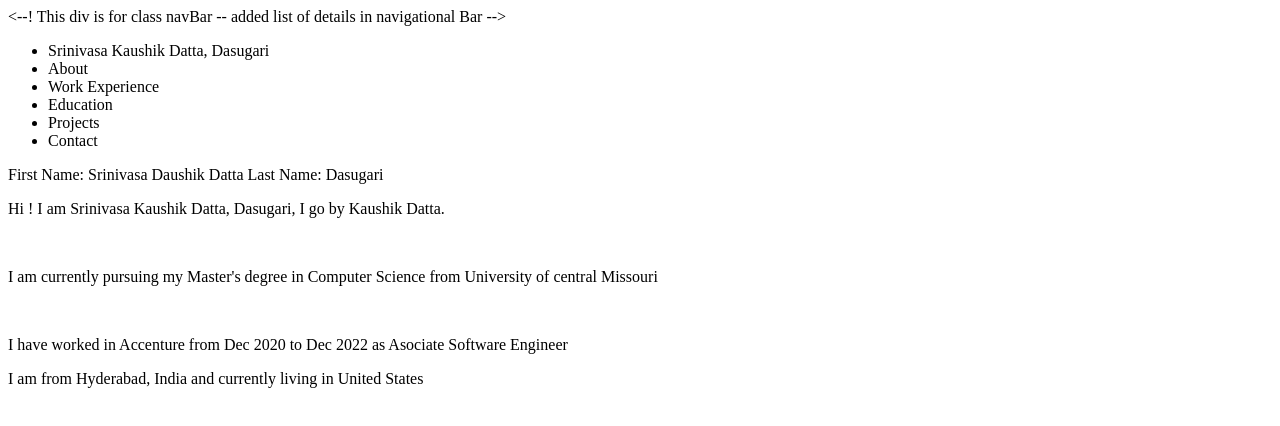
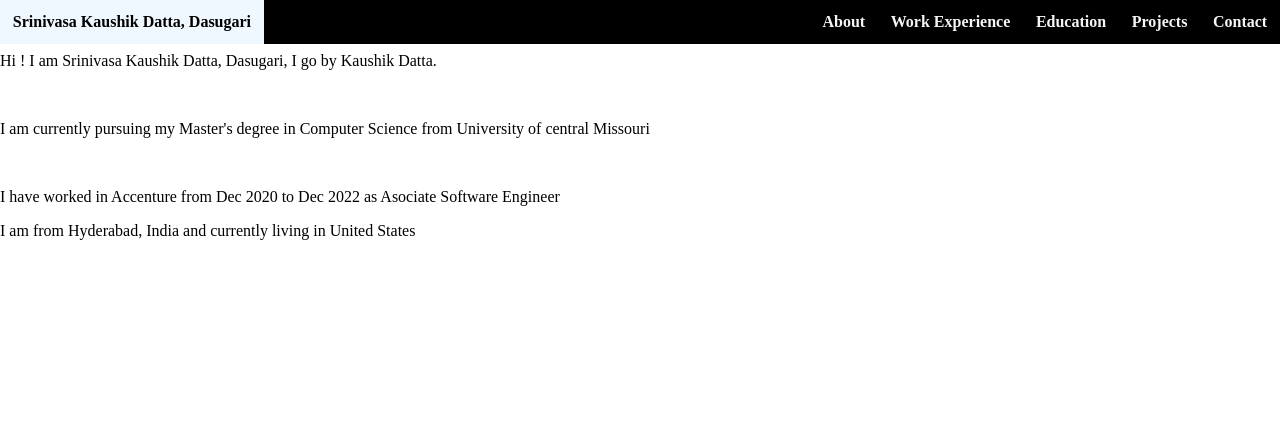
Before and after one commit to kaushikdasugari/Portfolio, a plain HTML site: page src/index.html in a window 1280 px wide. Drawn offline with Linux system fonts and the light colour scheme.

Commit message:
Added Basic NavBar

```diff
--- a/src/index.html
+++ b/src/index.html
@@ -4,27 +4,35 @@
     <meta charset="UTF-8">
     <meta name="viewport" content="width=device-width, initial-scale=1.0">
     <title>Kaushik Datta</title>
+
+    <!-- Our link to all css styles, below is the location -->
+
+    <link rel="stylesheet" type="text/css" href="src/styles.css" />
 </head>
 <body>
 
-    <div class="navBar">
-        <--!
+    <div class="navBar" id="nav-Bar">
+        <!--
             This div is for class navBar
 
             -- added list of details in navigational Bar
+            -- added css properties to class navBar, I now have basic navBar up and looking good
 
          -->
-        <ul>
-            <li>Srinivasa Kaushik Datta, Dasugari</li>
-            <li>About</li>
-            <li>Work Experience</li>
-            <li>Education</li>
-            <li>Projects</li>
-            <li>Contact</li>
-        </ul>
+         <ul>
+            <!-- Must add this navBar elements have onclick functionlity for further working of the page-->
+            <li class="nav-Left">Srinivasa Kaushik Datta, Dasugari</li>
+
+            <!-- The order of items are inverted, might be due to css float: right property, I have inverted the order here so that we can see correct order in the output-->
+            <li class="nav-Right">Contact</li>
+            <li class="nav-Right">Projects</li>
+            <li class="nav-Right">Education</li>
+            <li class="nav-Right">Work Experience</li>
+            <li class="nav-Right">About</li>
+         </ul>
 
 
-    </div>
+    </div> <br>
 
     <h>First Name: Srinivasa Daushik Datta</h>
     <h>Last Name: Dasugari</h>
--- /dev/null
+++ b/src/src/styles.css
@@ -0,0 +1,56 @@
+body {
+    margin: 0; /* added this property to remove white just before the nav bar */
+    width: fit-content;
+}
+.navBar {
+    padding: 0;
+    margin: 0px;
+    font-weight: bold;
+    /*position: sticky; */ /* This is for fixing nav to top while scrolling must futher investigate */
+    background-color: black;
+    width: 100%; /* This property allows our nav bar to fit 100% of the size */
+    position: fixed;  /* This property allowing me to keep the nav bar fixed while scrolling */
+
+
+}
+
+/* for navBar class ul */
+.navBar ul{
+    list-style-type:none; /* to remove bullet points from list*/
+    margin: 0; /* to remove default margin*/
+    padding: 0; /* to remove default padding */
+    color: whitesmoke; /* Text colour of the list items in navbar */
+    /*position: sticky; */ /* This is for fixing nav to top while scrolling must futher investigate */
+    overflow: hidden; /* This sets our list in navBar class div otherwise it will be shown below the div */
+
+
+}
+
+/* for navBar class li */
+.navBar li {
+    display: inline;
+    padding-right: 1%;
+    padding-top: 1%;
+    padding-bottom: 1%;
+    padding-left: 1%;
+    text-align: center;
+
+}
+
+/* nav-Left class to align contents to left */
+.nav-Left {
+    float: left;
+}
+
+
+/* nav-Right class to align contents to right */
+.nav-Right{
+    float: right;
+}
+
+
+/* added hovering higlight to li elements must further change to onclick compatible */
+.navBar li:hover {
+    background-color: aliceblue;
+    color:black;
+}
```
